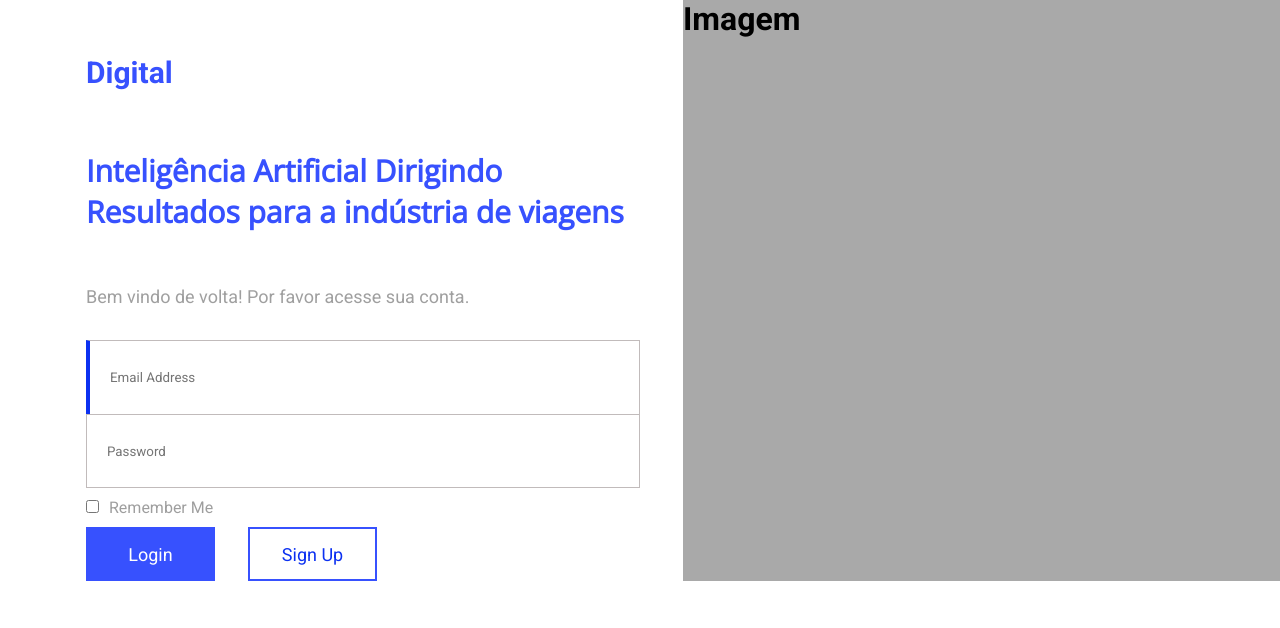
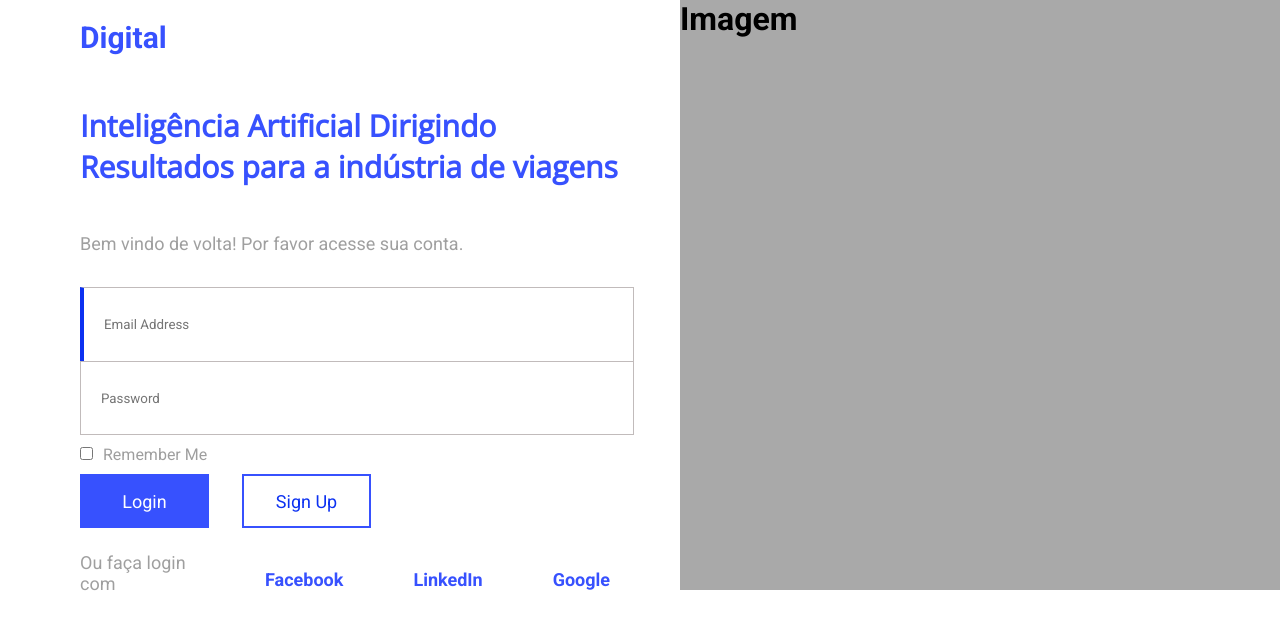
Before and after one commit to kadeguilherme/JsEstudos, a React (Create React App) app in the folder page-login/: page / in a window 1280 px wide. Shown: the top 628 px of the page. Built offline with nearby package versions, Linux system fonts and the light colour scheme.

Commit message:
Finalizando o rodape

```diff
--- a/page-login/src/pages/login.css
+++ b/page-login/src/pages/login.css
@@ -1,12 +1,12 @@
 .login {
     display: flex;
-    margin-left: 86px;
+    margin-left: 80px;
 }
 
 p {
     font-size: 18px;
     color: #00000060;
-    margin-top: 28px;
+    margin-top: 20px;
     margin-bottom: 33px;
 }
 
@@ -18,13 +18,13 @@ p {
     color: #3751fe;
     font-weight: bold;
     font-size: 30px;
-    margin-top: 55px;
+    margin-top: 20px;
 }
 
 #login-phrase h1 {
     height: 108px;
     width: 557px;
-    margin-top: 60px;
+    margin-top: 50px;
     font-family: "Open Sans";
     font-size: 36;
 }
@@ -44,6 +44,7 @@ p {
     padding-left: 20px;
     outline-width: 2px;
     outline-color: #0c31f1;
+
 }
 
 .login-input.email {
@@ -60,6 +61,7 @@ p {
     color: #0c31f1;
     font-size: 18px;
     background-color: transparent;
+    cursor: pointer;
 }
 
 .login-button.loginUp {
@@ -68,6 +70,27 @@ p {
     color: #ffffff;
 }
 
+.login-footer {
+    display: flex;
+    margin-top: 40px;
+    height: 22px;
+    align-items: center;
+
+}
+
+.login-footer  a {
+    padding-right: 70px;
+    color: #3751FE;
+    font-weight: bold;
+    font-size: 18px;
+    text-decoration: none;
+}
+.login-footer  p {
+    padding-right: 70px;
+}
+
+
+
 .login-right {
     background-color: #a9a9a9;
     flex: 1;
--- a/page-login/src/pages/login.js
+++ b/page-login/src/pages/login.js
@@ -18,7 +18,7 @@ const Login = () => {
                     Bem vindo de volta! Por favor acesse sua conta.
                 </p>
 
-                <div>
+
                 <input className='login-input email'
                     type='email'
                     placeholder='Email Address'
@@ -38,9 +38,6 @@ const Login = () => {
                     </label>
                 </div>
 
-                </div>
-
-                <div >
                 <button className='login-button loginUp'>
                     Login
                 </button>
@@ -48,12 +45,20 @@ const Login = () => {
                 <button className='login-button'>
                     Sign Up
                 </button>
+
+                <div className = 'login-footer'>
+                    <p>Ou faça login com</p>
+                    <a href=''>Facebook</a>
+                    <a href=''>LinkedIn</a>
+                    <a href=''>Google</a>
                 </div>
             </div>
 
             <div className='login-right'>
                 <h1>Imagem</h1>
             </div>
+
+
         </div>
     );
 }
```
Lines whose indentation alone changed are shown as unchanged.
